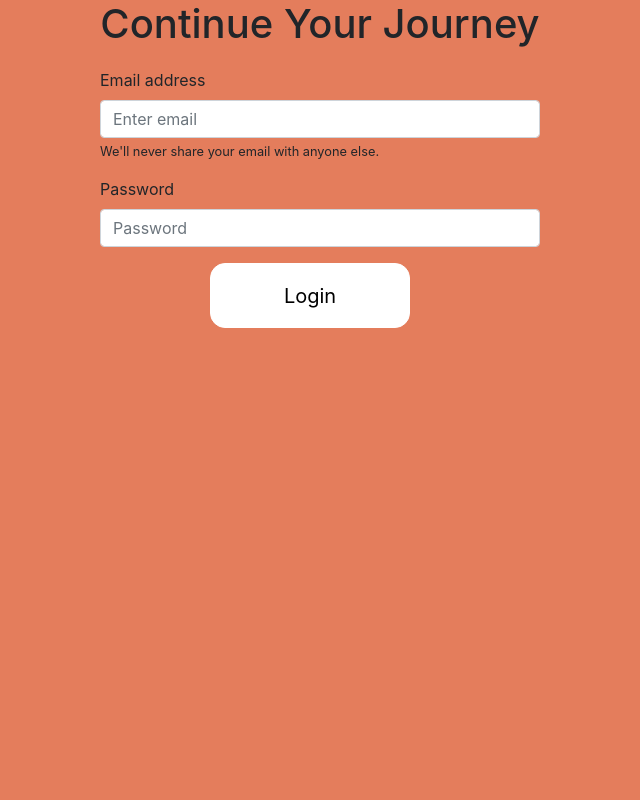
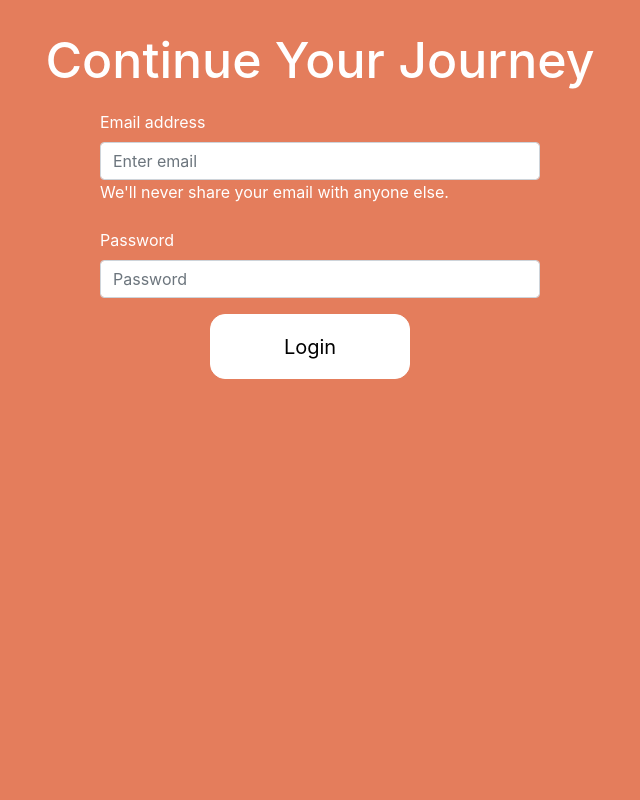
Before and after one commit to delaware19/team-13, a React (Create React App) app in the folder wethepeople/: page /signin in a window 1280 px wide. Shown: the top 800 px of the page, without its empty margins (320-960 px from the left). Built offline with nearby package versions, Linux system fonts and the light colour scheme.

Commit message:
updated more css to sign in and up

```diff
--- a/wethepeople/src/pages/SignIn/SignIn.js
+++ b/wethepeople/src/pages/SignIn/SignIn.js
@@ -44,23 +44,27 @@ justify-content: center;
 padding-bottom: 600px;
 `;
 
+const Label = styled(Form.Label)`
+color: white;
+`;
+
 export class SignIn extends Component {
     render() {
         return (
             <>
-                <h1 style={{ backgroundColor: "#E47D5C", textAlign: "center", marginBottom: "0px"}}>Continue Your Journey</h1>
+                <h1 style={{ backgroundColor: "#E47D5C", textAlign: "center", marginBottom: "0px", fontSize: "50px", color:"white", paddingTop: "30px",}}>Continue Your Journey</h1>
                 <StyledContainer>
                     <Form>
                         <Form.Group style = {{paddingLeft: "400px", paddingRight: "400px"}} controlId="formBasicEmail">
-                            <Form.Label>Email address</Form.Label>
+                            <Label>Email address</Label>
                             <Form.Control type="email" placeholder="Enter email" />
-                            <Form.Text>
+                            <Label>
                                 We'll never share your email with anyone else.
-                        </Form.Text>
+                        </Label>
                         </Form.Group>
 
                         <Form.Group style = {{paddingLeft: "400px", paddingRight: "400px"}} controlId="formBasicPassword">
-                            <Form.Label>Password</Form.Label>
+                            <Label>Password</Label>
                             <Form.Control type="password" placeholder="Password" />
                         </Form.Group>
                         <Align>
@@ -73,30 +77,6 @@ export class SignIn extends Component {
                     </Form>
                 </StyledContainer>
             </>
-            /*
-            <Form>
-                <FormWrapper id = "form_wrapper">
-                    <Form.Group controlId="formBasicEmail">
-                        <Form.Label>Email address</Form.Label>
-                        <Form.Control type="email" placeholder="Enter email" />
-                    </Form.Group>
-
-                    <Form.Group controlId="formBasicPassword">
-                        <Form.Label>Password</Form.Label>
-                        <Form.Control type="password" placeholder="Password" />
-                    </Form.Group>
-
-                    <Form.Group controlId="formBasicCheckbox">
-                        <Form.Check type="checkbox" label="Accept Terms" />
-                    </Form.Group>
-
-                    <Link to='/InterActiveRoadMap'>
-                    <Button variant="primary" type="submit">
-                    Submit
-                    </Button>
-                    </Link>
-                </FormWrapper>
-            </Form>*/
         );
     }
 }
```
Also changed, not shown: wethepeople/src/pages/SignUp/SignUp.js (+0 -53 lines).
